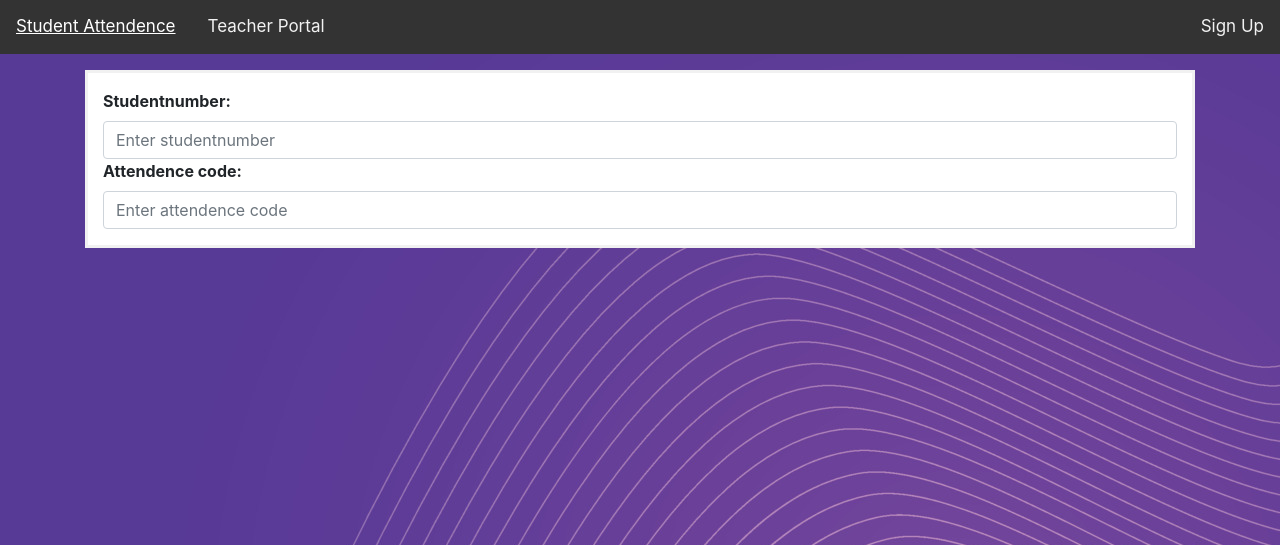
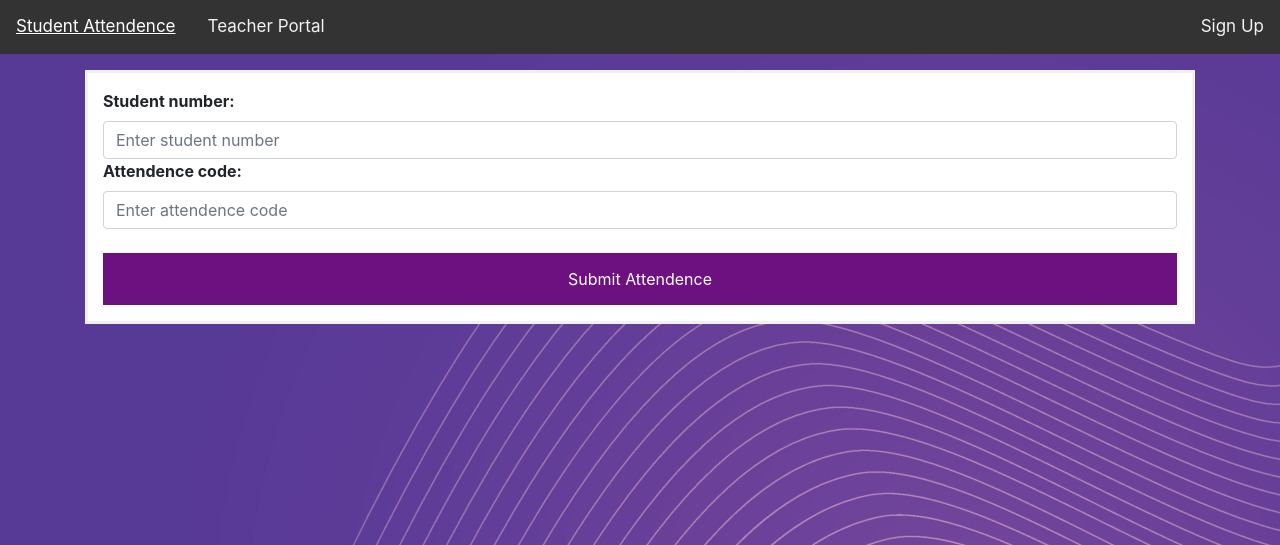
Before and after one commit to Max-1056897/SecurityWP3, a Flask app: page / in a window 1280 px wide. Shown: the top 545 px of the page. Run offline with Flask 2, Linux system fonts and the light colour scheme; some libraries are stand-ins or nearby versions.

Commit message:
FIX: Button Studdent Attendence

```diff
--- a/templates/student-attendence.html
+++ b/templates/student-attendence.html
@@ -5,10 +5,12 @@
 
 <form action="action_page.php">
 <div class="container">
-    <label for="studentNumber"><b>Studentnumber:</b></label>
-    <input type="studentNumber" class="form-control" id="studentNumber" name="studentNumber" placeholder="Enter studentnumber">
+    <label for="studentNumber"><b>Student number:</b></label>
+    <input type="studentNumber" class="form-control" id="studentNumber" name="studentNumber" placeholder="Enter student number">
 
     <label for="attendenceCode"><b>Attendence code:</b></label>
     <input type="attendenceCode" class="form-control" id="attendenceCode" name="attendenceCode" placeholder="Enter attendence code">
+    &nbsp;
+    <button id="waarde">Submit Attendence</button>
 </form>
 {%endblock%}
```
